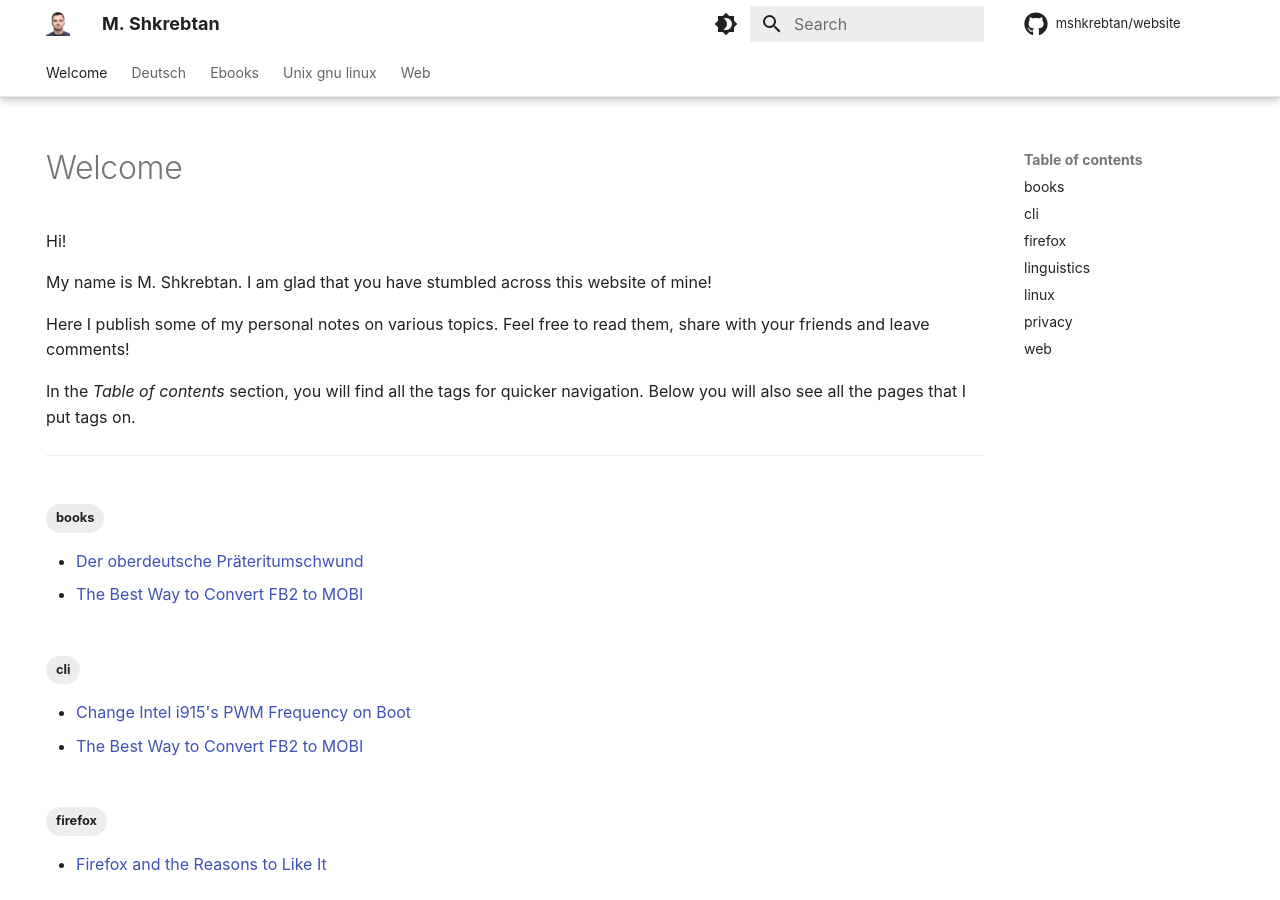
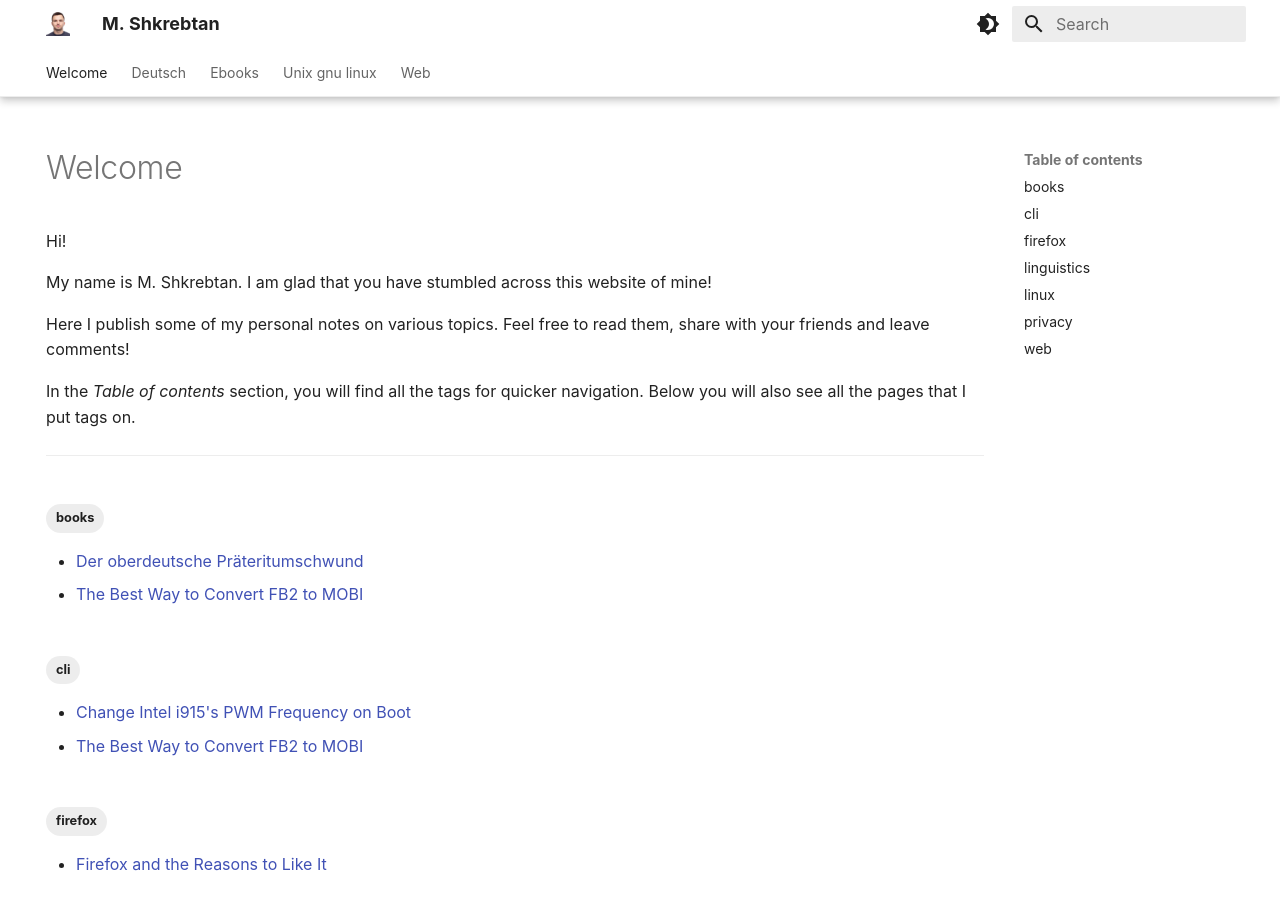
Before and after one commit to mshkrebtan/notes.maxie.xyz, an MkDocs documentation site: the page built from notes/index.md, in a window 1280 px wide and 900 px high. Built offline with MkDocs 1.6.1 and Material for MkDocs 9.7.7, drawn with Linux system fonts in a browser that asks for light colours; comment, search, counter and statistics services are not loaded.

Commit message:
mkdocs: Disable fetching repository information via GitHub API
As I do not create Git tags in this repository, I do not create releases in
GitHub as well. Material for MkDocs tries to fetch the tag of the latest release
from GitHub, but as it does not exist, fails with status code 404.

Therefore, disable this functionality for now.

See: https://squidfunk.github.io/mkdocs-material/setup/adding-a-git-repository/#adding-a-git-repository.

```diff
--- a/mkdocs.yaml
+++ b/mkdocs.yaml
@@ -1,9 +1,6 @@
 ---
 site_name: M. Shkrebtan
-repo_url: https://github.com/mshkrebtan/website
-repo_name: mshkrebtan/website
 docs_dir: notes
-edit_uri: edit/mkdocs/notes/
 
 theme:
   name: material
```
